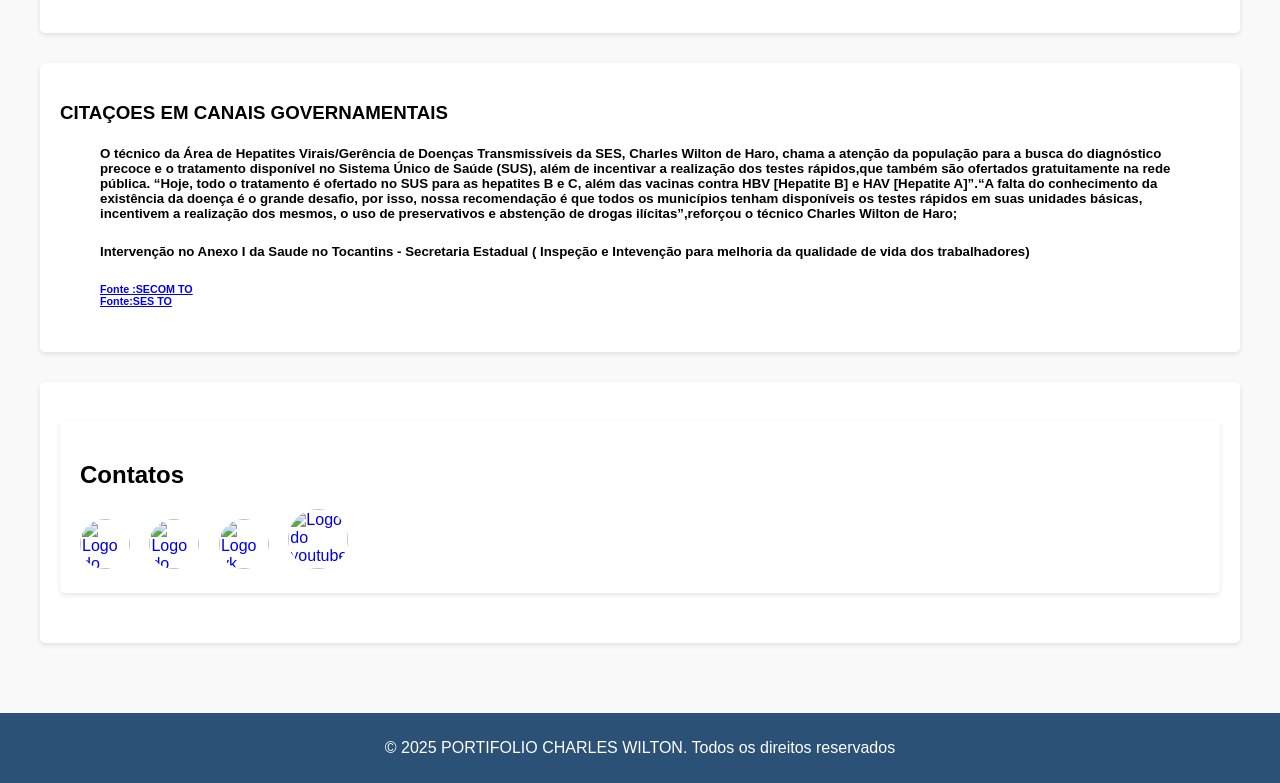
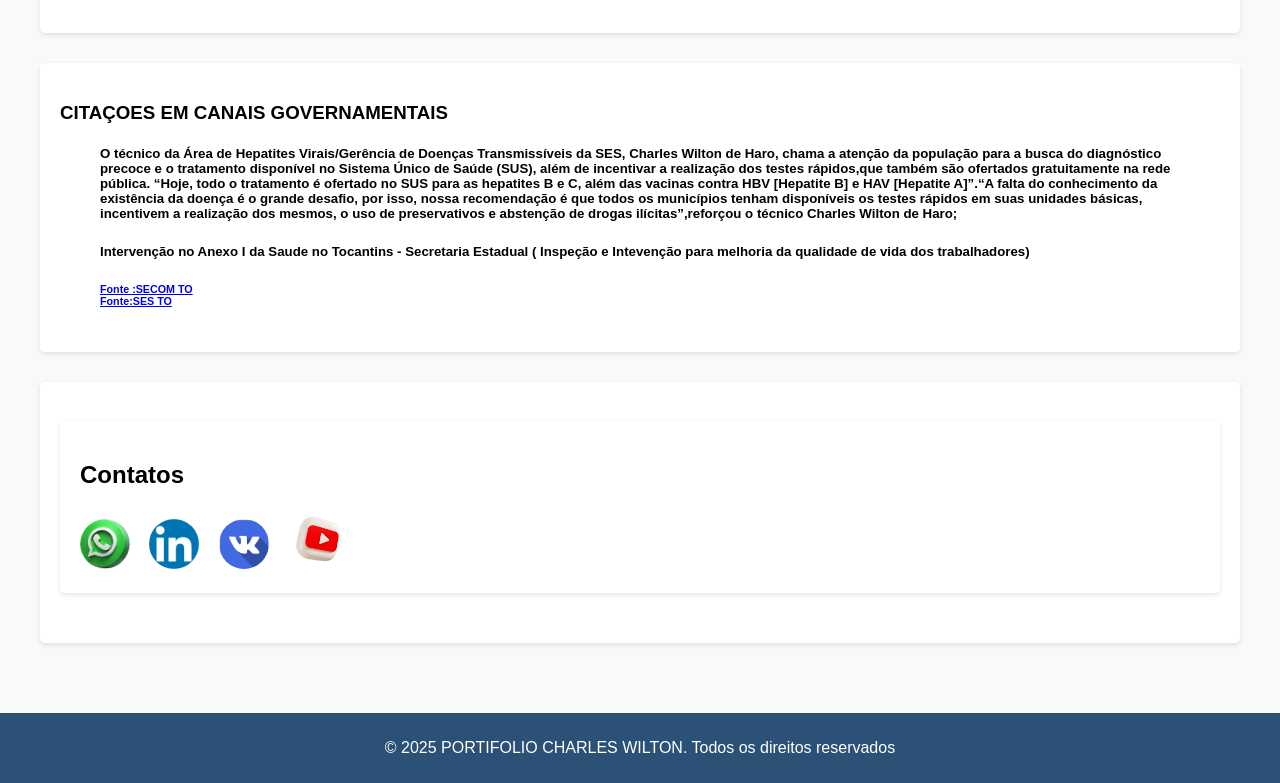
Before and after one commit to contatoatencaoprimaria-ctrl/Portifolio-PESSOAL, a plain HTML site: page index.html in a window 1280 px wide. Shown: the part 971-1754 px from the top of the page. Drawn offline with Linux system fonts and the light colour scheme; files that its build step writes are made by us from their sources.

Commit message:
VERSAO3
REDES SOCIAIS

```diff
--- a/HTML/index.html
+++ b/index.html
@@ -5,7 +5,7 @@
         <meta charset="UTF-8">
         <meta name="viewport" content="width=device-width, initial-scale=1.0">
         <title>Portifolio Charles Wilton </title>
-        <link rel="stylesheet" href="css/style.css">
+        <link rel="stylesheet" href="/css/style.css">
 
     </head>
 
@@ -82,13 +82,13 @@
                     <h2>Contatos</h2>
                     <div class="social-icons">
 
-                        <a href="https://wa.me/63999503354">    <img src="img/watzap.jpeg"      alt="Logo do WhatsApp" width="50"
+                        <a href="https://wa.me/63999503354">    <img src="/img/watzap.jpeg"      alt="Logo do WhatsApp" width="50"
                                 height="50"></a>
-                        <a href="WWW.LINKEDIN.COM.BR">          <img src="img/linkedin.jpeg"    alt="Logo do LinkedIn" width="50"
+                        <a href="WWW.LINKEDIN.COM.BR"><img src="/img/linkedin.jpeg"    alt="Logo do LinkedIn" width="50"
                                 height="50"></a>
-                        <a href="https:/vk.com">                <img src="img/vk.png"           alt="Logo vk" width="50" height="50"></a>
+                        <a href="https:/vk.com"><img src="/img/vk.png"           alt="Logo vk" width="50" height="50"></a>
 
-                        <a href="https://youtube.com/">         <img src="img/youtube.webp"     alt="Logo do youtube" width="60" height="60"></a>
+                        <a href="https://youtube.com/">         <img src="/img/youtube.webp"     alt="Logo do youtube" width="60" height="60"></a>
 
                     </div>
                 </section>
```
